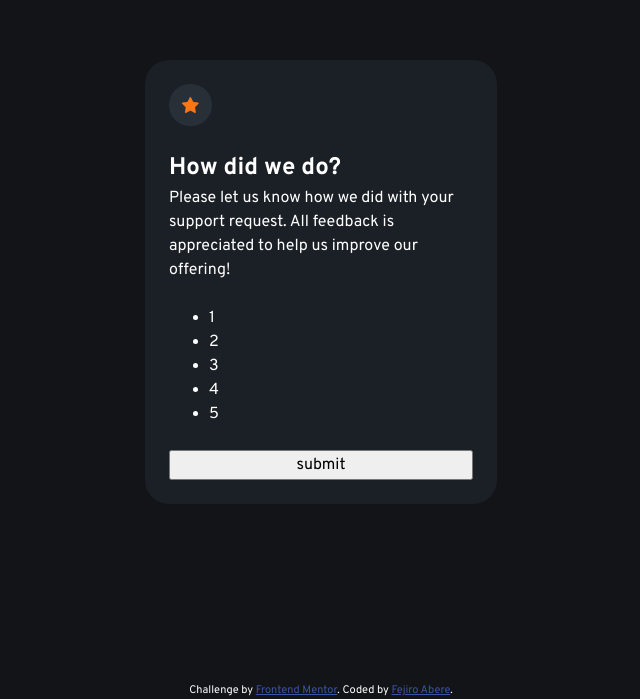
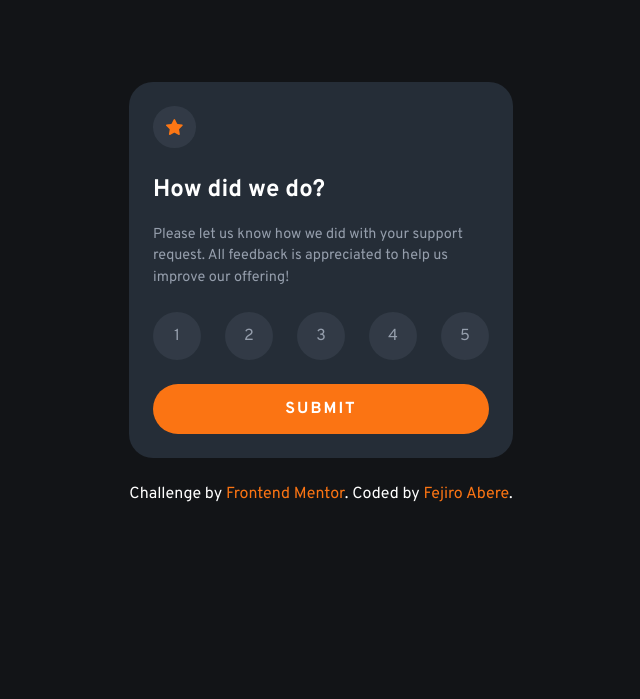
Before and after one commit to Fejiro001/interactive-rating-component-main, a plain HTML site: page index.html in a window 1280 px wide. Shown: the part 118-817 px from the top of the page, without its empty margins (319-959 px from the left). Drawn offline with Linux system fonts and the light colour scheme.

Commit message:
final changes made

```diff
--- a/index.html
+++ b/index.html
@@ -4,6 +4,7 @@
 <head>
   <meta charset="UTF-8">
   <meta name="viewport" content="width=device-width, initial-scale=1.0">
+  <meta name="description" content="An interactive rating component that allows a user to provide feedback of the content used/viewed">
   <!-- displays site properly based on user's device -->
 
   <link rel="icon" type="image/png" sizes="32x32" href="./images/favicon-32x32.png">
@@ -14,27 +15,14 @@
 
   <title>Frontend Mentor | Interactive rating component</title>
 
-  <!-- Feel free to remove these styles or customise in your own stylesheet 👍 -->
-  <style>
-    .attribution {
-      font-size: 11px;
-      text-align: center;
-    }
-
-    .attribution a {
-      color: hsl(228, 45%, 44%);
-    }
-  </style>
 </head>
 
 <body>
-
   <!-- Rating state start -->
-
-  <main>
+  <main id="main">
     <section class="rating">
       <div role="img" class="star">
-        <img class="star__icon" src="images/icon-star.svg" alt="a star image icon">
+        <img class="star__icon" src="images/icon-star.svg" alt="a star icon">
       </div>
 
       <div role="text" class="feedback">
@@ -44,27 +32,26 @@
       </div>
 
       <ul class="rate">
-        <li class="rate__number">1</li>
-        <li class="rate__number">2</li>
-        <li class="rate__number">3</li>
-        <li class="rate__number">4</li>
-        <li class="rate__number">5</li>
+        <li><button>1</button></li>
+        <li><button>2</button></li>
+        <li><button>3</button></li>
+        <li><button>4</button></li>
+        <li><button>5</button></li>
       </ul>
 
-      <button>submit</button>
+      <button class="submit" id="submit">submit</button>
     </section>
-
     <!-- Rating state end -->
 
+
     <!-- Thank you state start -->
-
-    <section class="thank-you" style="display: none;">
+    <section class="thank-you" id="thankYou">
       <div role="img" class="phone">
-        <img class="phone__icon" src="images/illustration-thank-you.svg" alt="image of a phone showing a document">
+        <img class="phone__img" src="images/illustration-thank-you.svg" alt="a phone showing a document">
       </div>
 
       <div role="dialog" class="answer">
-        <p>You selected <span></span> out of 5</p>
+        <p>You selected <span id="userFeedback"></span> out of 5</p>
       </div>
 
       <div role="text" class="confirmed">
@@ -73,15 +60,16 @@
           don't hesitate to get in touch!</p>
       </div>
     </section>
-
     <!-- Thank you state end -->
 
+    <div class="attribution">
+      Challenge by <a href="https://www.frontendmentor.io?ref=challenge" target="_blank">Frontend Mentor</a>.
+      Coded by <a href="https://www.frontendmentor.io/profile/Fejiro001" target="_blank">Fejiro Abere</a>.
+    </div>
   </main>
 
-  <div class="attribution">
-    Challenge by <a href="https://www.frontendmentor.io?ref=challenge" target="_blank">Frontend Mentor</a>.
-    Coded by <a href="#">Fejiro Abere</a>.
-  </div>
+
+  <script src="js/script.js"></script>
 </body>
 
 </html>
--- /dev/null
+++ b/js/script.js
@@ -0,0 +1,27 @@
+let submitButton = document.getElementById("submit");
+let thankYouModal = document.getElementById("thankYou");
+let numberRating = document.querySelector('ul');
+let main = document.getElementById("main");
+let userFeedback = document.getElementById('userFeedback');
+
+// displays the thank you modal
+submitButton.addEventListener('click', () => {
+    thankYouModal.style.display = 'grid';
+});
+
+// Using event delegation
+// Grabs the text of the event triggered
+// and displays it on the thank you modal
+numberRating.addEventListener("click", (event) => {
+    // console.log(event.target)
+    if (event.target.tagName === "BUTTON") {
+        userFeedback.innerHTML = event.target.innerHTML;
+    }
+});
+
+// exit the modal when the main body is clicked
+main.addEventListener('click', (event) => {
+    if (event.target === main) {
+        thankYouModal.style.display = 'none';
+    }
+});
--- a/scss/style.scss
+++ b/scss/style.scss
@@ -6,29 +6,26 @@ $neutral-100: hsl(0, 0%, 100%);
 $neutral-200: hsl(217, 12%, 63%);
 $neutral-300: hsl(216, 12%, 54%, .15);
 
-$bg-400: hsl(213, 19%, 18%, .5);
+$bg-400: hsl(213, 19%, 18%);
 $bg-500: hsl(216, 12%, 8%);
 
 $margin-pad: 1.5rem;
 
-body {
-    line-height: 1.5;
-    -webkit-font-smoothing: antialiased;
-    font-family: 'Overpass', sans-serif;
-    background-color: $bg-500;
-    color: white;
+@mixin heading {
+    font-weight: 700;
+    font-size: 1.5rem;
+    color: $neutral-100;
 }
 
-main {
-    height: 100svh;
-    display: flex;
-    justify-content: center;
-    align-items: center;
+@mixin paragraph {
+    font-weight: 400;
+    font-size: .9rem;
+    color: $neutral-200;
 }
 
-.rating {
+@mixin section {
     background-color: $bg-400;
-    width: 22rem;
+    width: 24rem;
     padding: $margin-pad;
     margin: $margin-pad;
     border-radius: $margin-pad;
@@ -36,9 +33,147 @@ main {
     gap: $margin-pad;
 }
 
+body {
+    line-height: 1.5;
+    font-family: 'Overpass', sans-serif;
+    background-color: $bg-500;
+}
+
+main {
+    height: 100vh;
+    display: flex;
+    flex-direction: column;
+    justify-content: center;
+    align-items: center;
+    position: relative;
+}
+
+/* RATING */
+.rating {
+    @include section;
+}
+
 .star {
     background-color: $neutral-300;
     width: fit-content;
     padding: .8rem;
     border-radius: 50%;
+
+    &__icon {
+        max-width: 100%;
+    }
 }
+
+.feedback {
+    display: flex;
+    flex-direction: column;
+    gap: 1rem;
+
+    &__heading {
+        @include heading;
+    }
+
+    &__body {
+        @include paragraph;
+    }
+}
+
+.rate {
+    display: flex;
+    flex-direction: row;
+    justify-content: space-between;
+    align-items: center;
+    padding: 0;
+
+    li {
+        display: flex;
+        align-items: center;
+        justify-content: center;
+        list-style: none;
+    }
+
+    button {
+        border-radius: 50%;
+        border: none;
+        width: 3rem;
+        height: 3rem;
+        background-color: $neutral-300;
+        color: $neutral-200;
+
+        &:hover {
+            background-color: $neutral-200;
+            color: $neutral-100;
+            cursor: pointer;
+        }
+
+        &:focus {
+            background-color: $primary;
+            color: $neutral-100;
+        }
+    }
+
+}
+
+.submit {
+    background-color: $primary;
+    color: $neutral-100;
+    border: none;
+    border-radius: 2rem;
+    padding-block: .8rem;
+    text-transform: uppercase;
+    font-weight: 700;
+    letter-spacing: 2px;
+    cursor: pointer;
+
+    &:hover {
+        background-color: $neutral-100;
+        color: $primary;
+    }
+}
+
+.thank-you {
+    @include section;
+    display: none;
+    position: absolute;
+    justify-content: center;
+
+    div {
+        display: flex;
+        justify-content: center;
+    }
+}
+
+.answer {
+    background-color: $neutral-300;
+    margin-inline: 4rem;
+    padding-block: .5rem;
+    border-radius: 2rem;
+    text-align: center;
+
+    p {
+        color: $primary;
+    }
+}
+
+.confirmed {
+    flex-direction: column;
+    text-align: center;
+    gap: .5rem;
+
+    &__heading {
+        @include heading;
+    }
+
+    &__body {
+        @include paragraph;
+    }
+}
+
+.attribution {
+    color: $neutral-100;
+}
+
+.attribution a {
+    color: $primary;
+    text-decoration: none;
+}
```
Also changed, not shown: css/style.css.
